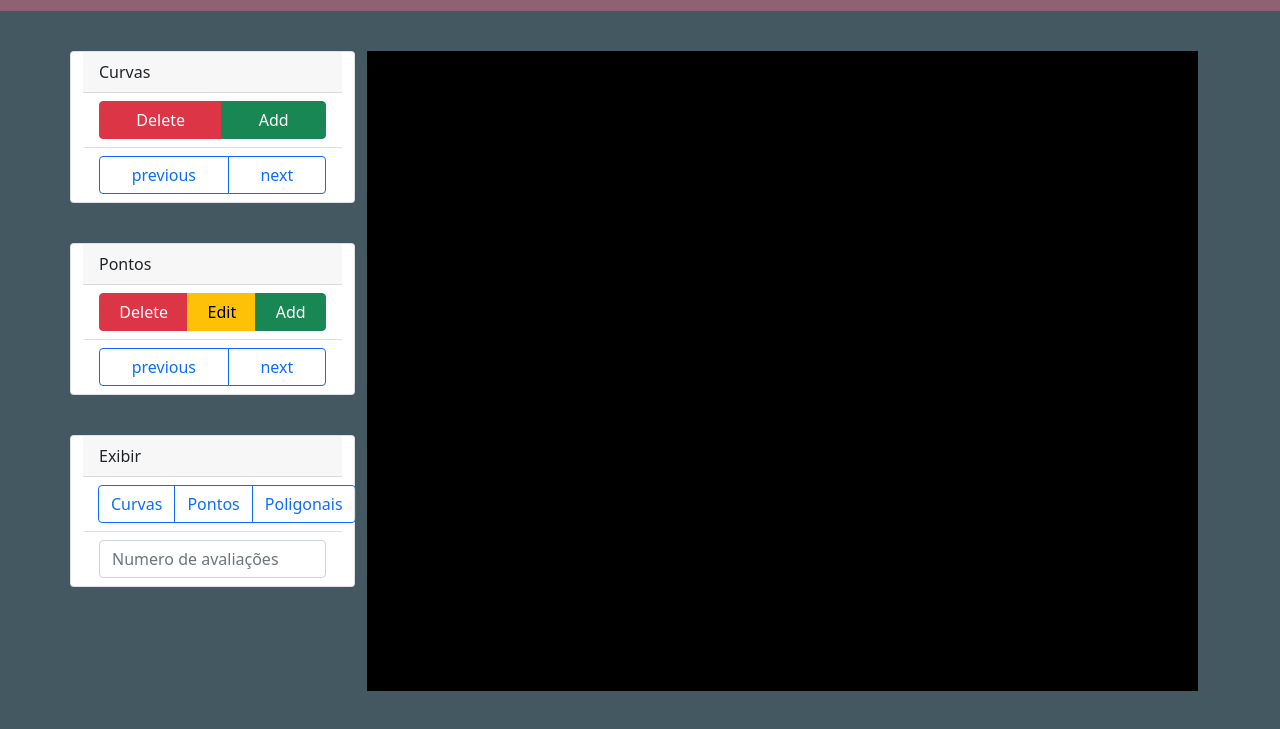
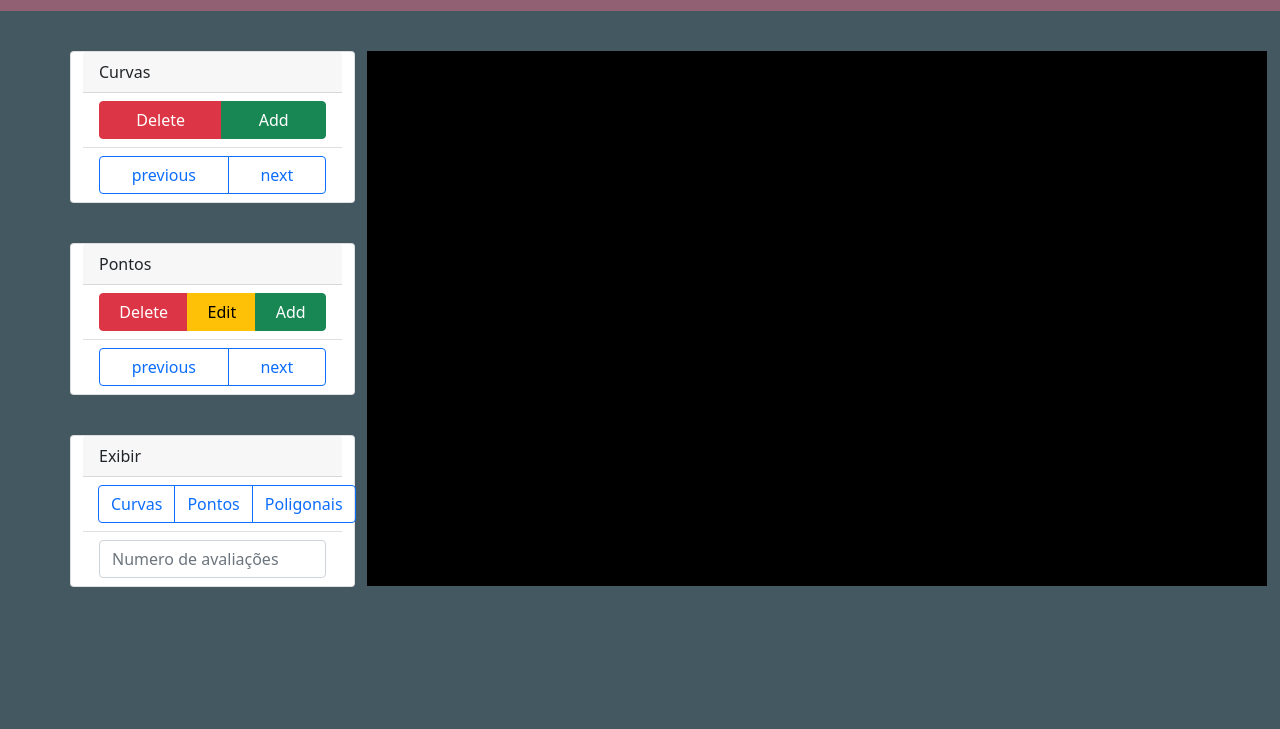
Before and after one commit to Paulosmelo/ModeladorDeCurvas, a plain HTML site: page src/index.html in a window 1280 px wide. Shown: the part 69-798 px from the top of the page. Drawn offline with nearby package versions, Linux system fonts and the light colour scheme.

Commit message:
fix: corrige resolução do canvas

```diff
--- a/src/index.css
+++ b/src/index.css
@@ -31,7 +31,6 @@ h1 {
 }
 
 canvas {
-    height: 80vh;
-    width: 100%;
+    display: block;
     background: #000;
 }
--- a/src/index.html
+++ b/src/index.html
@@ -78,7 +78,7 @@
             </div>
 
             <div class="col-9" >
-                <canvas id="canvas"></canvas>
+                <canvas id="canvas" width="900px;" height="535px;"  ></canvas>
             </div>
         </div>
     </div>
```
